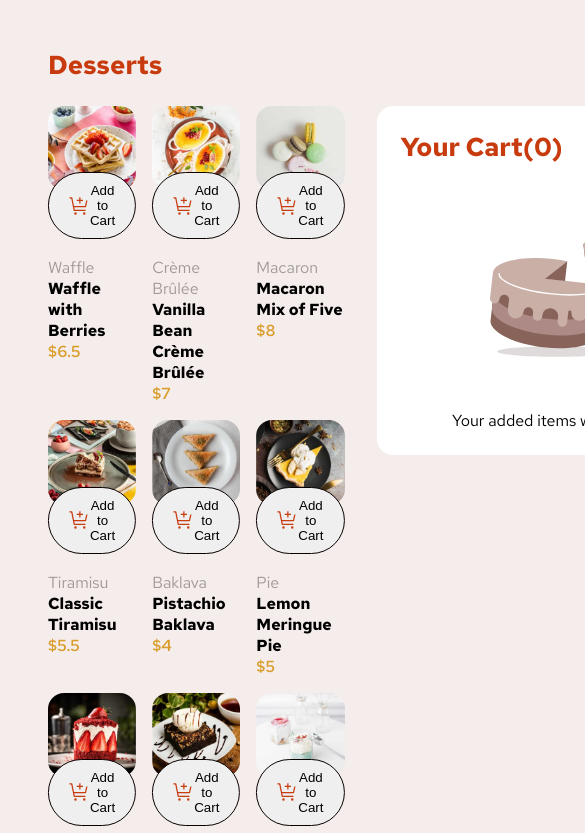
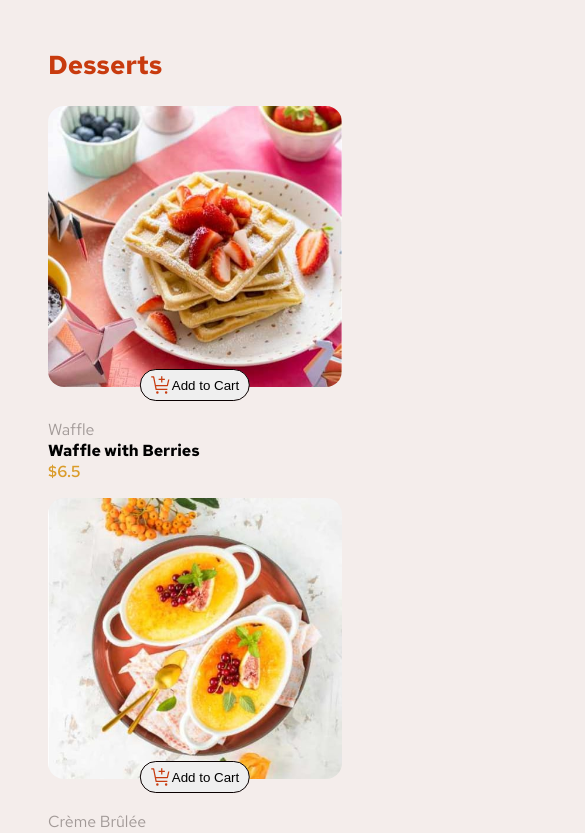
Before and after one commit to RobertVai/Product-list-with-cart, a React (Vite) app: page / in a window 390 px wide. Shown: the top 833 px of the page, 585 px wide, since content can reach past the window. Built offline with nearby package versions, Linux system fonts and the light colour scheme.

Commit message:
style: responsive design

```diff
--- a/src/App.css
+++ b/src/App.css
@@ -14,3 +14,17 @@
   gap: 32px;
   align-items: start;
 }
+
+@media (max-width: 1070px) and (min-width: 699px) {
+  .layout {
+    grid-template-columns: 1fr 300px;
+  }
+}
+
+@media (max-width: 699px) {
+  .layout {
+    display: flex;
+    flex-direction: column;
+    align-items: center;
+  }
+}
--- a/src/components/ProductCard/ProductCard.module.css
+++ b/src/components/ProductCard/ProductCard.module.css
@@ -68,3 +68,12 @@
   align-items: center;
   justify-content: center;
 }
+
+@media (max-width: 775px) {
+  .addButton {
+    padding: 5px 10px;
+  }
+  .counter {
+    padding: 5px 10px;
+  }
+}
--- a/src/components/ProductList/ProductList.module.css
+++ b/src/components/ProductList/ProductList.module.css
@@ -3,3 +3,16 @@
   grid-template-columns: 1fr 1fr 1fr;
   gap: 1rem;
 }
+
+@media (max-width: 1050px) {
+  .grid {
+    grid-template-columns: 2fr 2fr;
+  }
+}
+
+@media (max-width: 699px) {
+  .grid {
+    display: flex;
+    flex-direction: column;
+  }
+}
```
Also changed, not shown: src/components/Cart/Cart.module.css (line endings or trailing spaces), 1 other file (tests, documents, lock files or other folders).
